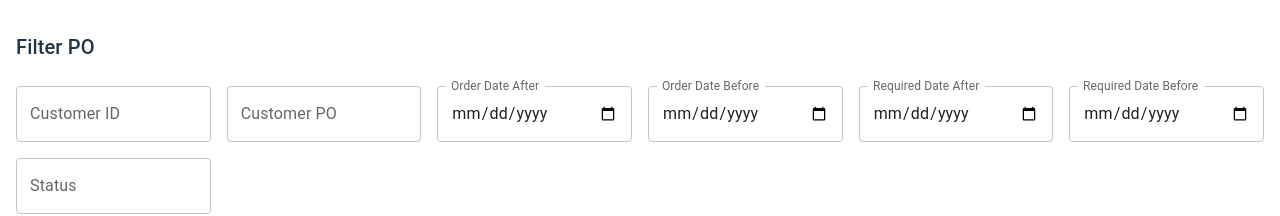
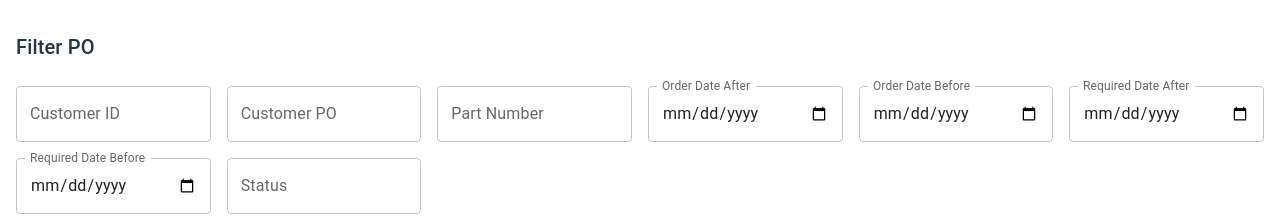
Before and after one commit to xid2019/iMIS, a React (Vite) app in the folder frontend/: page / in a window 1280 px wide. Shown: the part 225-441 px from the top of the page. Built offline with nearby package versions, Linux system fonts and the light colour scheme; no server answers.

Commit message:
add part number in the filter

```diff
--- a/frontend/src/components/OrderLineTable/OrderLineTable.jsx
+++ b/frontend/src/components/OrderLineTable/OrderLineTable.jsx
@@ -33,6 +33,7 @@ const OrderLineTable = ({ data, setData, staticArr, setStaticArr, fetchData }) =
 		const clearedFilters = {
 			customer_id: "",
 			customer_po: "",
+			part_number: "",
 			order_date_after: "",
 			order_date_before: "",
 			required_date_after: "",
@@ -77,6 +78,9 @@ const OrderLineTable = ({ data, setData, staticArr, setStaticArr, fetchData }) =
 				</Grid>
 				<Grid item xs={2}>
 					<TextField name="customer_po" label="Customer PO" value={filters.customer_po} onChange={handleFilterChange} fullWidth variant="outlined" />
+				</Grid>
+				<Grid item xs={2}>
+					<TextField name="part_number" label="Part Number" value={filters.part_number} onChange={handleFilterChange} fullWidth variant="outlined" />
 				</Grid>
 				<Grid item xs={2}>
 					<TextField
```
Also changed, not shown: 1 other file (tests, documents, lock files or other folders).
